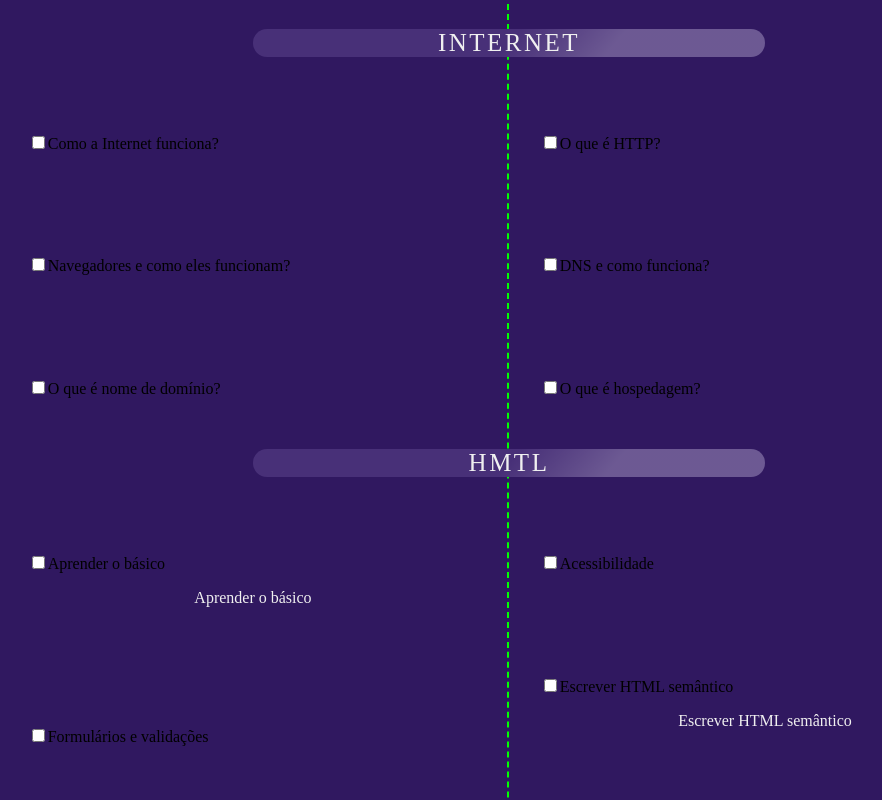
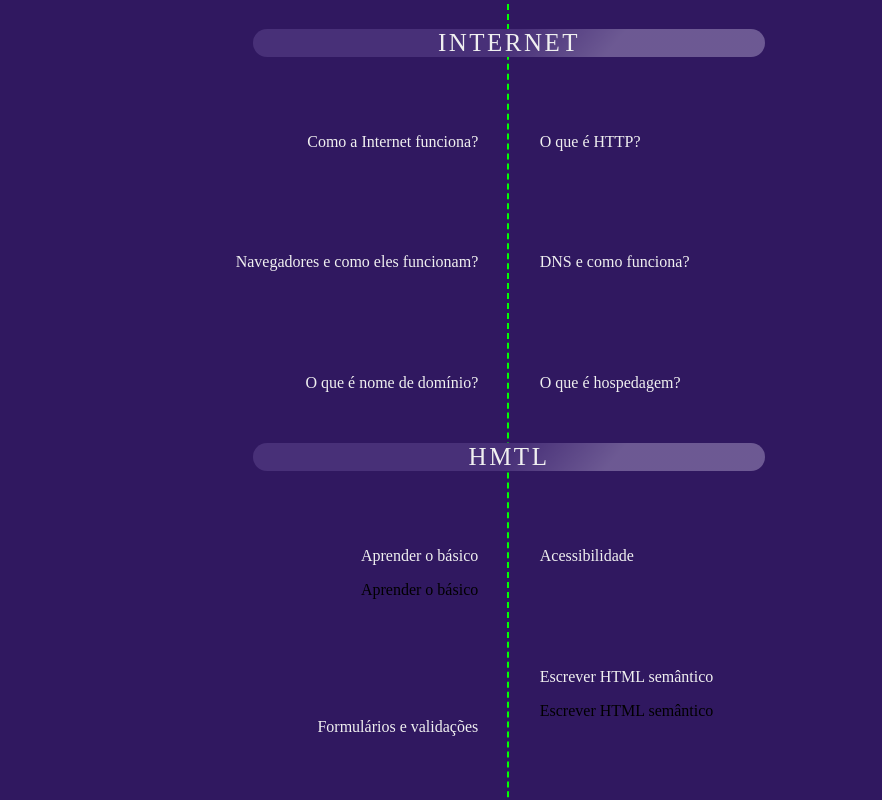
Before and after one commit to Frontend-10/doctor-care, a plain HTML site: page index.html in a window 1280 px wide. Shown: the part 880-1680 px from the top of the page, without its empty margins (131-1013 px from the left). Drawn offline with Linux system fonts and the light colour scheme.

Commit message:
css pull

```diff
--- a/css/style.css
+++ b/css/style.css
@@ -96,7 +96,7 @@ body {
 }
 
 .title {
-    color:#00FF00;
+    color: #00FF00;
     text-align: center;
     text-transform: uppercase;
     letter-spacing: 1.5px;
@@ -148,16 +148,17 @@ ul li {
     margin: 4% 2%;
     padding: 1%;
     float: right;
-
+    text-align: left;
 }
 
 .time-line__item:nth-of-type(2n) {
     float: left;
     margin: 4% 2%;
     padding: 1%;
+    text-align: right;
 }
 
-.time-line__item p {
+.time-line__item label {
     color: #f0f0f0;
     text-align: center;
 }
@@ -166,3 +167,11 @@ ul li {
     color: #e44b4b;
     text-align: center;
 }
+
+input[type=checkbox] {
+    display: none;
+}
+
+input[type=checkbox]:checked~label {
+    text-decoration: line-through;
+}
```
